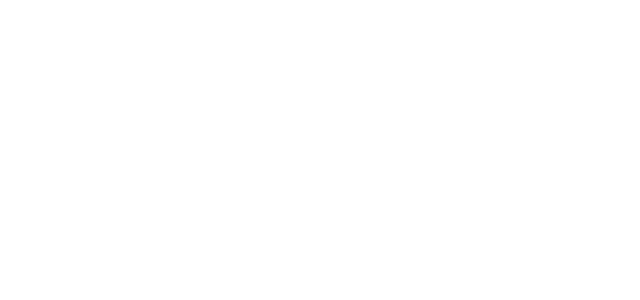
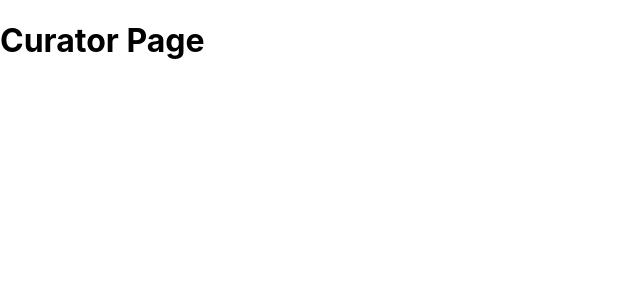
Before and after one commit to fizharoon/Globidea_Capstone, a React (Create React App) app in the folder Globidea/frontend/: page /curatorpage in a window 1280 px wide. Before the commit this address had no page. Shown: the top 300 px of the page, without its empty margins (0-640 px from the left). Built offline with nearby package versions, Linux system fonts and the light colour scheme.

Commit message:
Connection between sign in and curator page

```diff
--- a/Globidea/frontend/src/App.js
+++ b/Globidea/frontend/src/App.js
@@ -12,7 +12,8 @@
 import AdminSignIn from './Pages/adminsignin';
 import WithoutNav from './Components/WithoutNav';
 import WithNav from './Components/WithNav';
-// import Curator_Page from './Pages/adminsignin'
+
+import Curator_Page from './Pages/curatorpage'
 
 function App() {
   return (
@@ -20,6 +21,7 @@
       <Routes>
         <Route element={<WithoutNav />}>
           <Route path="/adminsignin" element={<AdminSignIn />} />
+          <Route path="/curatorpage" element={<Curator_Page/>}/>
         </Route>
         <Route element={<WithNav />}>
           <Route path="/" element={<Welcome />} />
--- a/Globidea/frontend/src/Pages/adminsignin.js
+++ b/Globidea/frontend/src/Pages/adminsignin.js
@@ -1,9 +1,13 @@
+import { Link } from "react-router-dom";
+
 const SignIn = () => {
     return (
       <div>
         <h1>Admin Sign In</h1>
 
-
+        <button>
+        <Link to="/curatorpage"> Login </Link>
+        </button>
       </div>
     )
   }
--- /dev/null
+++ b/Globidea/frontend/src/Pages/curatorpage.js
@@ -0,0 +1,9 @@
+const Curator_Page = () => {
+    return (
+        <div>
+           <h1>Curator Page</h1>
+        </div>
+    );
+};
+
+export default Curator_Page;
```
